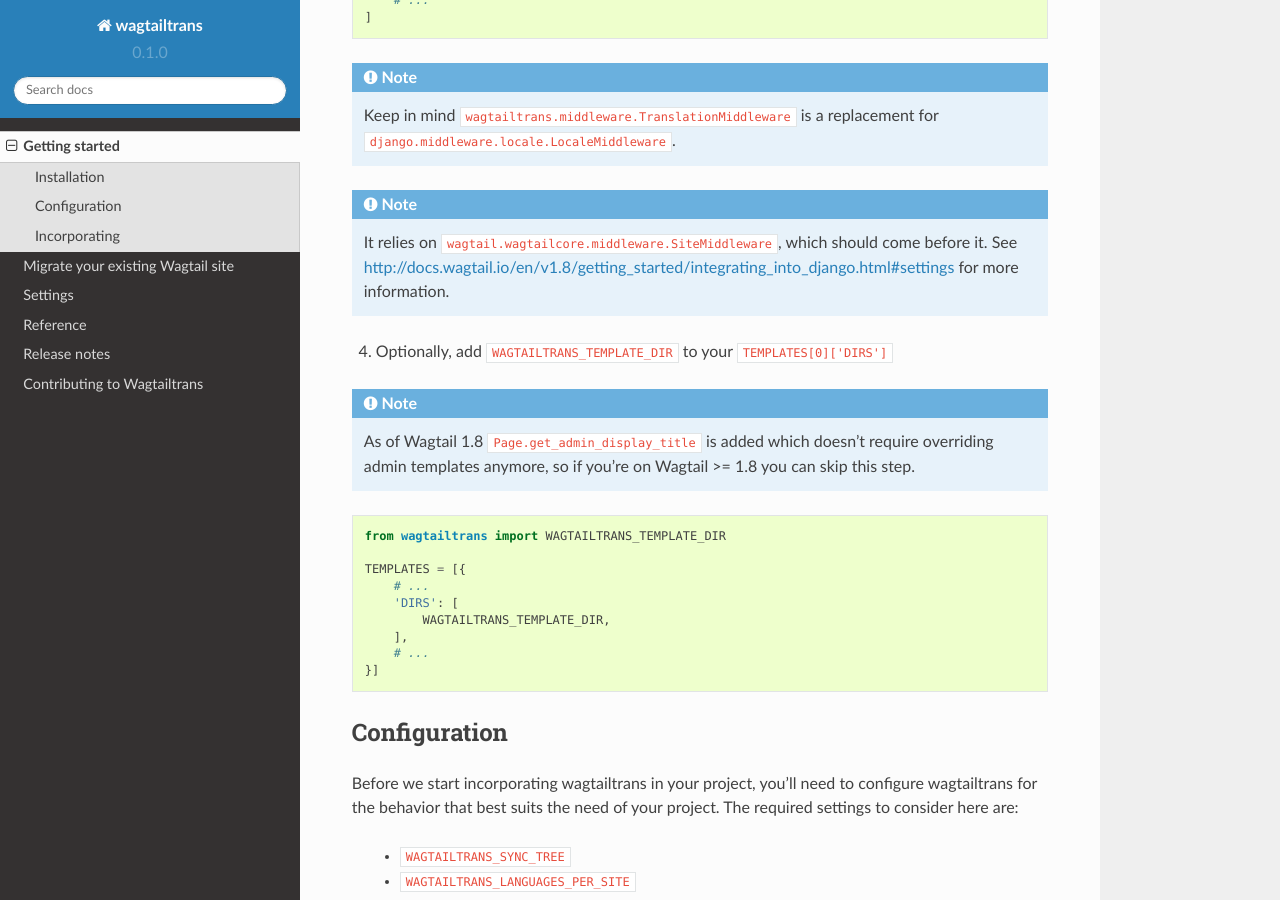
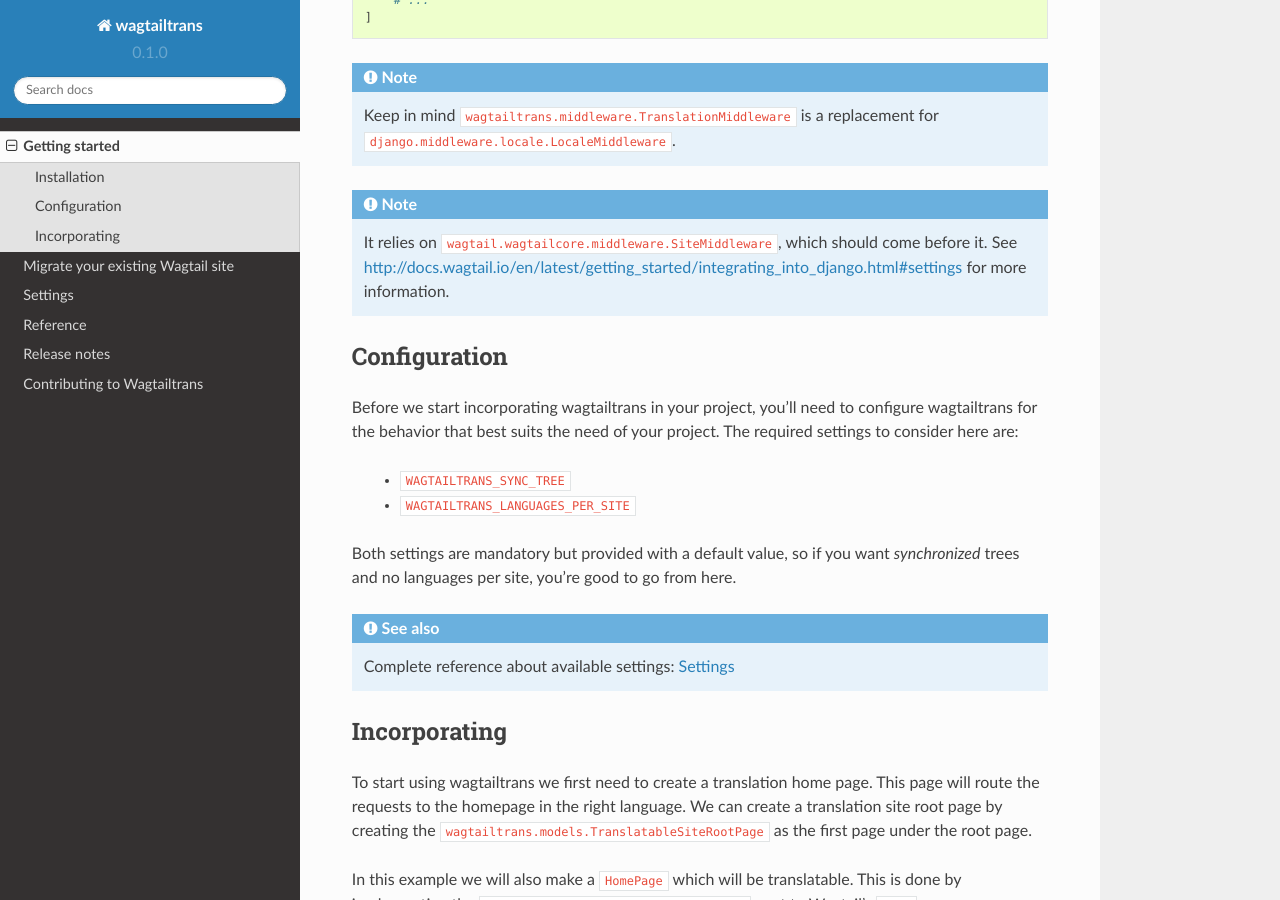
Before and after one commit to wagtail/wagtailtrans, a Sphinx documentation site: the page built from docs/source/getting_started.rst, in a window 1280 px wide and 900 px high, scrolled down 876 px. Built offline with Sphinx 7.4.7 and the Read the Docs theme 2.0.0, drawn with Linux system fonts in a browser that asks for light colours.

Commit message:
Cleanup Wagtailtrans Template directory reference which was for Wagtail < 1.8

```diff
--- a/docs/source/getting_started.rst
+++ b/docs/source/getting_started.rst
@@ -55,26 +55,7 @@
 .. note::
 
     It relies on ``wagtail.wagtailcore.middleware.SiteMiddleware``, which should come before it.
-    See http://docs.wagtail.io/en/v1.8/getting_started/integrating_into_django.html#settings for more information.
-
-
-4. Optionally, add ``WAGTAILTRANS_TEMPLATE_DIR`` to your ``TEMPLATES[0]['DIRS']``
-
-.. note::
-    As of Wagtail 1.8 ``Page.get_admin_display_title`` is added which doesn't require overriding admin templates anymore, so if you're on Wagtail >= 1.8 you can skip this step.
-
-
-.. code-block:: python
-
-    from wagtailtrans import WAGTAILTRANS_TEMPLATE_DIR
-
-    TEMPLATES = [{
-        # ...
-        'DIRS': [
-            WAGTAILTRANS_TEMPLATE_DIR,
-        ],
-        # ...
-    }]
+    See http://docs.wagtail.io/en/latest/getting_started/integrating_into_django.html#settings for more information.
 
 
 -------------
--- a/src/wagtailtrans/__init__.py
+++ b/src/wagtailtrans/__init__.py
@@ -3,8 +3,6 @@
 default_app_config = 'wagtailtrans.apps.WagtailTransConfig'
 
 VERSION = (0, 2, 0, 'dev0')
-
-WAGTAILTRANS_TEMPLATE_DIR = path.join(path.dirname(__file__), 'templates')
 
 
 def get_version():
```
Also changed, not shown: 1 other file.
